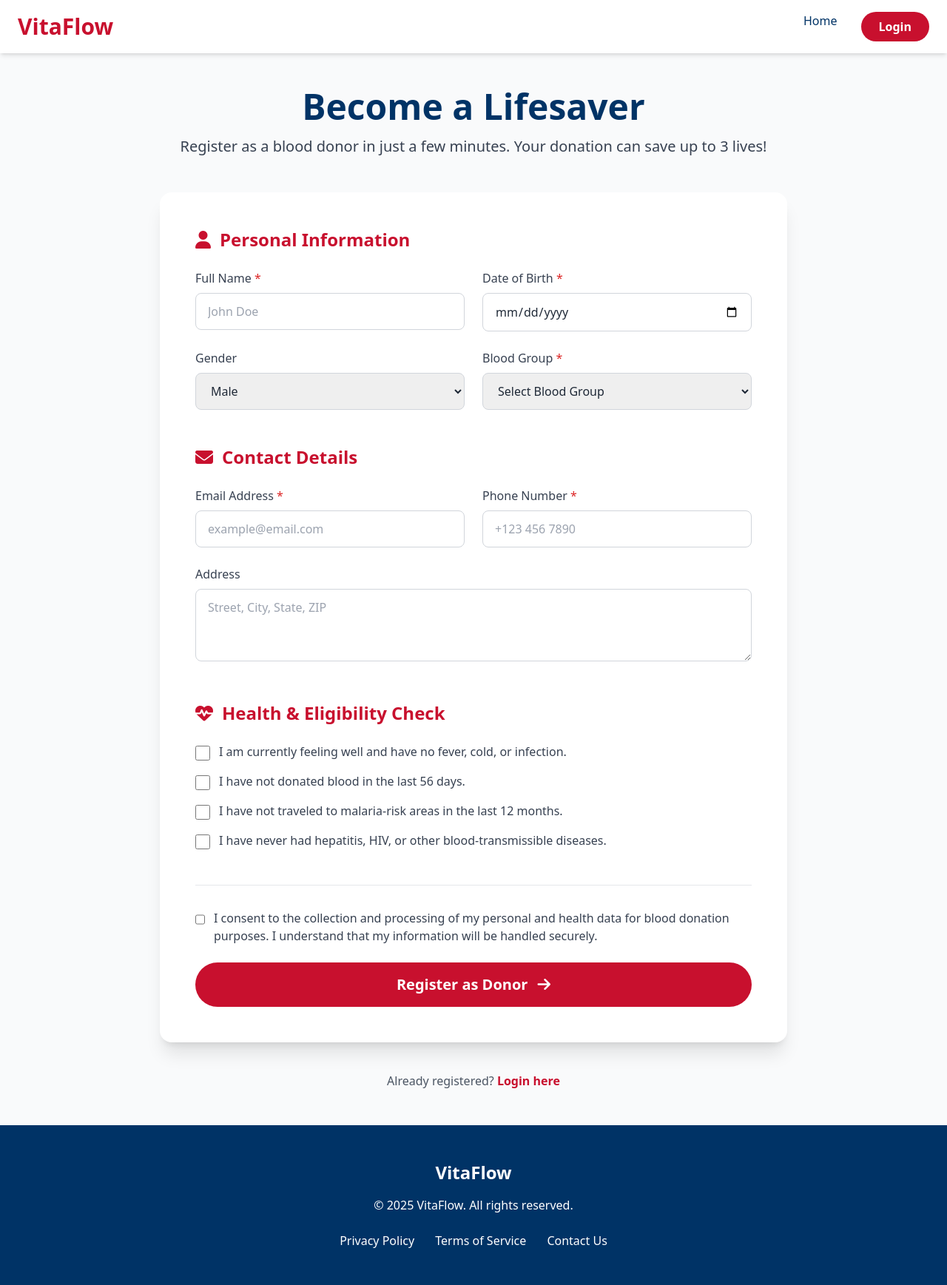
After one commit to Bin02-Dv/Blood-Bank-Manament-System-New-V, a Django app: page /signup/ in a window 1280 px wide. The commit adds this page. Shown: the whole page at 74% size. Run offline with Django 5.2, Linux system fonts and the light colour scheme; some libraries are stand-ins or nearby versions.

```diff
--- a/BBMSApp/urls.py
+++ b/BBMSApp/urls.py
@@ -3,5 +3,10 @@ from django.urls import path
 from . import views
 
 urlpatterns = [
-    path("", views.index, name="index")
+    path("", views.index, name="index"),
+    path("signup/", views.signup, name="signup"),
+    path("login/", views.login, name="login"),
+    path("contact/", views.contact_us, name="contact"),
+    path("404/", views.page_404, name="404"),
+    path("500/", views.page_500, name="500")
 ]
--- a/BBMSApp/views.py
+++ b/BBMSApp/views.py
@@ -4,3 +4,21 @@ from django.shortcuts import render
 
 def index(request):
     return render(request, "index.html")
+
+def signup(request):
+    return render(request, "signup.html")
+
+def login(request):
+    return render(request, "login.html")
+
+def contact_us(request):
+    return render(request, "contactUs.html")
+
+
+# error handler
+
+def page_404(request, exception):
+    return render(request, "404.html")
+
+def page_500(request, exception):
+    return render(request, "500.html")
--- a/BBMSProject/urls.py
+++ b/BBMSProject/urls.py
@@ -16,8 +16,12 @@ Including another URLconf
 """
 from django.contrib import admin
 from django.urls import path, include
+from BBMSApp.views import page_404, page_500
 
 urlpatterns = [
     path('ad/', admin.site.urls),
     path('', include('BBMSApp.urls'))
 ]
+
+hander404 = page_404
+hander500 = page_500
--- /dev/null
+++ b/templates/base.html
@@ -0,0 +1,80 @@
+<!DOCTYPE html>
+<html lang="en" class="scroll-smooth">
+<head>
+  <meta charset="UTF-8" />
+  <meta name="viewport" content="width=device-width, initial-scale=1.0"/>
+  <title>{% block title %}{% endblock title %} | VitaFlow</title>
+  <script src="https://cdn.tailwindcss.com"></script>
+  <link href="https://cdnjs.cloudflare.com/ajax/libs/font-awesome/6.4.0/css/all.min.css" rel="stylesheet">
+  <script>
+    tailwind.config = {
+      theme: {
+        extend: {
+          colors: {
+            primary: '#C8102E',    // Crimson Red
+            secondary: '#003366', // Deep Blue
+            accent: '#A8DADC',    // Soft Green
+          }
+        }
+      }
+    }
+  </script>
+</head>
+<body class="bg-gray-50 text-gray-800">
+
+  <!-- Header / Navigation -->
+  <header class="bg-white shadow-md sticky top-0 z-50">
+    <nav class="container mx-auto px-6 py-4 flex justify-between items-center">
+      <div class="flex items-center">
+        <h1 class="text-3xl font-bold text-primary">VitaFlow</h1>
+      </div>
+      <div class="hidden md:flex space-x-8">
+        <a href="/" class="text-secondary hover:text-primary font-medium">Home</a>
+        {% if request.path == '/' %}
+        <a href="#features" class="text-secondary hover:text-primary font-medium">Features</a>
+        <a href="#about" class="text-secondary hover:text-primary font-medium">About</a>
+        <a href="#faq" class="text-secondary hover:text-primary font-medium">FAQ</a>
+        {% endif %}
+        <a href="/login/" class="bg-primary text-white px-6 py-2 rounded-full font-semibold hover:bg-red-700">Login</a>
+      </div>
+      <button id="mobile-menu-btn" class="md:hidden text-secondary text-3xl">
+        <i class="fas fa-bars"></i>
+      </button>
+    </nav>
+    <!-- Mobile Menu -->
+    <div id="mobile-menu" class="hidden md:hidden bg-white shadow-lg">
+      <a href="/" class="text-secondary hover:text-primary font-medium">Home</a>
+      {% if request.path == '/' %}
+      <a href="#features" class="block py-3 px-6 text-secondary hover:bg-gray-100">Features</a>
+      <a href="#about" class="block py-3 px-6 text-secondary hover:bg-gray-100">About</a>
+      <a href="#faq" class="block py-3 px-6 text-secondary hover:bg-gray-100">FAQ</a>
+      {% endif %}
+      <a href="/login/" class="block py-3 px-6 bg-primary text-white hover:bg-red-700">Login</a>
+    </div>
+  </header>
+
+  {% block content %}{% endblock content %}
+
+  <!-- Footer -->
+  <footer class="bg-secondary text-white py-12">
+    <div class="container mx-auto px-6 text-center">
+      <p class="text-2xl font-bold mb-4">VitaFlow</p>
+      <p class="mb-6">&copy; 2025 VitaFlow. All rights reserved.</p>
+      <div class="space-x-6">
+        <a href="#" class="hover:text-accent">Privacy Policy</a>
+        <a href="#" class="hover:text-accent">Terms of Service</a>
+        <a href="/contact/" class="hover:text-accent">Contact Us</a>
+      </div>
+    </div>
+  </footer>
+
+  <script>
+    // Mobile menu toggle
+    const mobileBtn = document.getElementById('mobile-menu-btn');
+    const mobileMenu = document.getElementById('mobile-menu');
+    mobileBtn.addEventListener('click', () => {
+      mobileMenu.classList.toggle('hidden');
+    });
+  </script>
+</body>
+</html>
--- /dev/null
+++ b/templates/signup.html
@@ -0,0 +1,116 @@
+{% extends "base.html" %}
+
+{% block title %}Become a Donor{% endblock title %}
+
+{% block content %}
+
+<!-- Main Content -->
+  <main class="container mx-auto px-6 py-12 max-w-4xl">
+    <div class="text-center mb-12">
+      <h1 class="text-4xl md:text-5xl font-bold text-secondary mb-4">Become a Lifesaver</h1>
+      <p class="text-xl text-gray-700">Register as a blood donor in just a few minutes. Your donation can save up to 3 lives!</p>
+    </div>
+
+    <form id="donor-form" class="bg-white rounded-2xl shadow-xl p-8 md:p-12">
+
+      <!-- Step 1: Personal Information -->
+      <div class="mb-12">
+        <h2 class="text-2xl font-bold text-primary mb-6 flex items-center">
+          <i class="fas fa-user mr-3"></i> Personal Information
+        </h2>
+        <div class="grid grid-cols-1 md:grid-cols-2 gap-6">
+          <div>
+            <label class="block text-gray-700 font-medium mb-2">Full Name <span class="text-red-600">*</span></label>
+            <input type="text" id="fullName" required class="w-full px-4 py-3 border border-gray-300 rounded-lg focus:outline-none focus:ring-2 focus:ring-primary" placeholder="John Doe" />
+          </div>
+          <div>
+            <label class="block text-gray-700 font-medium mb-2">Date of Birth <span class="text-red-600">*</span></label>
+            <input type="date" id="dob" required class="w-full px-4 py-3 border border-gray-300 rounded-lg focus:outline-none focus:ring-2 focus:ring-primary" />
+          </div>
+          <div>
+            <label class="block text-gray-700 font-medium mb-2">Gender</label>
+            <select class="w-full px-4 py-3 border border-gray-300 rounded-lg focus:outline-none focus:ring-2 focus:ring-primary">
+              <option>Male</option>
+              <option>Female</option>
+              <option>Other</option>
+              <option>Prefer not to say</option>
+            </select>
+          </div>
+          <div>
+            <label class="block text-gray-700 font-medium mb-2">Blood Group <span class="text-red-600">*</span></label>
+            <select required class="w-full px-4 py-3 border border-gray-300 rounded-lg focus:outline-none focus:ring-2 focus:ring-primary">
+              <option value="">Select Blood Group</option>
+              <option>A+</option><option>A-</option>
+              <option>B+</option><option>B-</option>
+              <option>AB+</option><option>AB-</option>
+              <option>O+</option><option>O-</option>
+            </select>
+          </div>
+        </div>
+      </div>
+
+      <!-- Step 2: Contact Information -->
+      <div class="mb-12">
+        <h2 class="text-2xl font-bold text-primary mb-6 flex items-center">
+          <i class="fas fa-envelope mr-3"></i> Contact Details
+        </h2>
+        <div class="grid grid-cols-1 md:grid-cols-2 gap-6">
+          <div>
+            <label class="block text-gray-700 font-medium mb-2">Email Address <span class="text-red-600">*</span></label>
+            <input type="email" id="email" required class="w-full px-4 py-3 border border-gray-300 rounded-lg focus:outline-none focus:ring-2 focus:ring-primary" placeholder="example@email.com" />
+          </div>
+          <div>
+            <label class="block text-gray-700 font-medium mb-2">Phone Number <span class="text-red-600">*</span></label>
+            <input type="tel" id="phone" required class="w-full px-4 py-3 border border-gray-300 rounded-lg focus:outline-none focus:ring-2 focus:ring-primary" placeholder="+123 456 7890" />
+          </div>
+          <div class="md:col-span-2">
+            <label class="block text-gray-700 font-medium mb-2">Address</label>
+            <textarea class="w-full px-4 py-3 border border-gray-300 rounded-lg focus:outline-none focus:ring-2 focus:ring-primary" rows="3" placeholder="Street, City, State, ZIP"></textarea>
+          </div>
+        </div>
+      </div>
+
+      <!-- Step 3: Health Questionnaire (Simplified) -->
+      <div class="mb-12">
+        <h2 class="text-2xl font-bold text-primary mb-6 flex items-center">
+          <i class="fas fa-heartbeat mr-3"></i> Health & Eligibility Check
+        </h2>
+        <div class="space-y-4">
+          <label class="flex items-start">
+            <input type="checkbox" required class="mt-1 mr-3 h-5 w-5 text-primary" />
+            <span class="text-gray-700">I am currently feeling well and have no fever, cold, or infection.</span>
+          </label>
+          <label class="flex items-start">
+            <input type="checkbox" required class="mt-1 mr-3 h-5 w-5 text-primary" />
+            <span class="text-gray-700">I have not donated blood in the last 56 days.</span>
+          </label>
+          <label class="flex items-start">
+            <input type="checkbox" required class="mt-1 mr-3 h-5 w-5 text-primary" />
+            <span class="text-gray-700">I have not traveled to malaria-risk areas in the last 12 months.</span>
+          </label>
+          <label class="flex items-start">
+            <input type="checkbox" class="mt-1 mr-3 h-5 w-5 text-primary" />
+            <span class="text-gray-700">I have never had hepatitis, HIV, or other blood-transmissible diseases.</span>
+          </label>
+        </div>
+      </div>
+
+      <!-- Consent & Submit -->
+      <div class="border-t pt-8">
+        <label class="flex items-start mb-6">
+          <input type="checkbox" required class="mt-1 mr-3 h-5 w-5 text-primary" />
+          <span class="text-gray-700">I consent to the collection and processing of my personal and health data for blood donation purposes. I understand that my information will be handled securely.</span>
+        </label>
+
+        <button type="submit" class="w-full bg-primary text-white py-4 rounded-full text-xl font-bold hover:bg-red-700 transition transform hover:scale-105 focus:outline-none focus:ring-4 focus:ring-red-300">
+          Register as Donor <i class="fas fa-arrow-right ml-2"></i>
+        </button>
+      </div>
+    </form>
+
+    <p class="text-center mt-10 text-gray-600">
+      Already registered? <a href="/login/" class="text-primary font-semibold hover:underline">Login here</a>
+    </p>
+  </main>
+
+{% endblock content %}
```
Also changed, not shown: templates/404.html (added, +25 -0 lines), templates/500.html (added, +26 -0 lines), templates/contactUs.html (added, +74 -0 lines), templates/index.html (+8 -73 lines), templates/login.html (added, +146 -0 lines).
